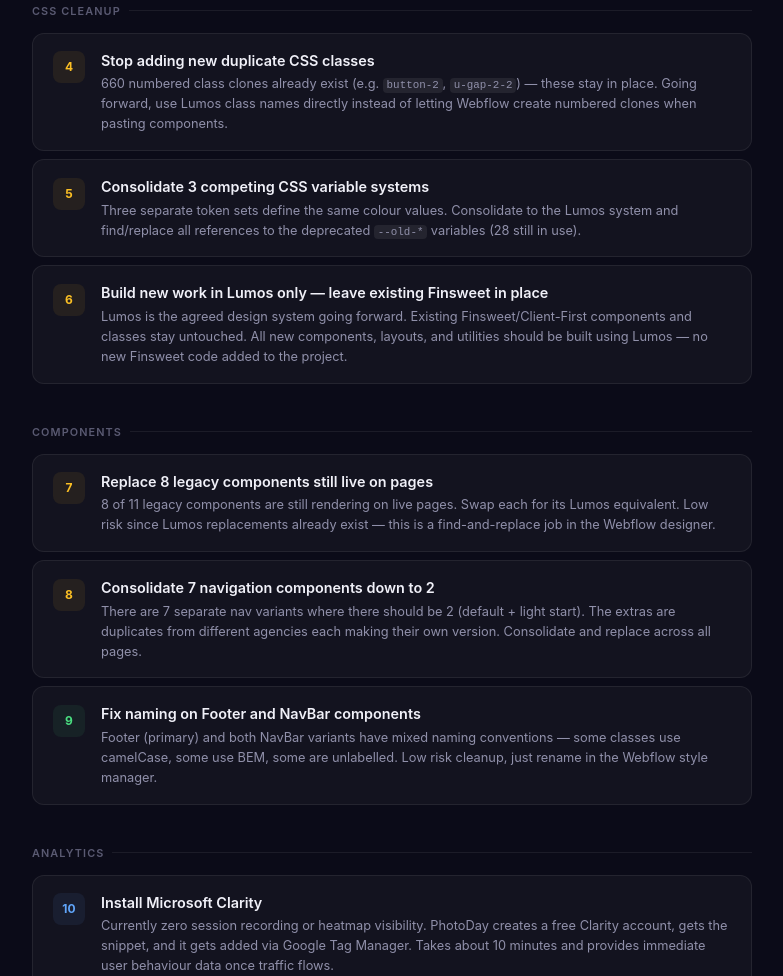
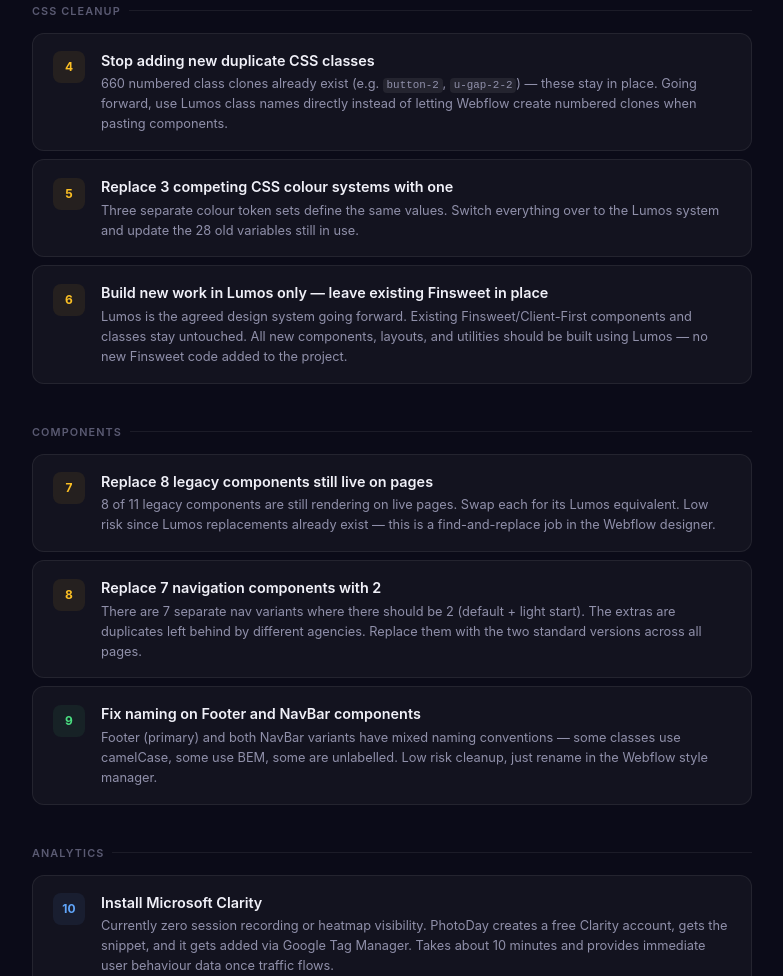
Before and after one commit to ove12-cmd/photoday-audit, a plain HTML site: page repair-report.html in a window 1280 px wide. Shown: the part 874-1850 px from the top of the page, without its empty margins (248-1031 px from the left). Drawn offline with Linux system fonts and the light colour scheme.

Commit message:
Simplify language: replace consolidate with clearer wording

```diff
--- a/repair-report.html
+++ b/repair-report.html
@@ -232,8 +232,8 @@
     <div class="item">
       <div class="item-icon amber">5</div>
       <div class="item-body">
-        <div class="item-title">Consolidate 3 competing CSS variable systems</div>
-        <div class="item-desc">Three separate token sets define the same colour values. Consolidate to the Lumos system and find/replace all references to the deprecated <code style="background:rgba(255,255,255,0.07);padding:.1em .35em;border-radius:4px;font-size:.85em">--old-*</code> variables (28 still in use).</div>
+        <div class="item-title">Replace 3 competing CSS colour systems with one</div>
+        <div class="item-desc">Three separate colour token sets define the same values. Switch everything over to the Lumos system and update the 28 old variables still in use.</div>
       </div>
     </div>
 
@@ -260,8 +260,8 @@
     <div class="item">
       <div class="item-icon amber">8</div>
       <div class="item-body">
-        <div class="item-title">Consolidate 7 navigation components down to 2</div>
-        <div class="item-desc">There are 7 separate nav variants where there should be 2 (default + light start). The extras are duplicates from different agencies each making their own version. Consolidate and replace across all pages.</div>
+        <div class="item-title">Replace 7 navigation components with 2</div>
+        <div class="item-desc">There are 7 separate nav variants where there should be 2 (default + light start). The extras are duplicates left behind by different agencies. Replace them with the two standard versions across all pages.</div>
       </div>
     </div>
 
```
